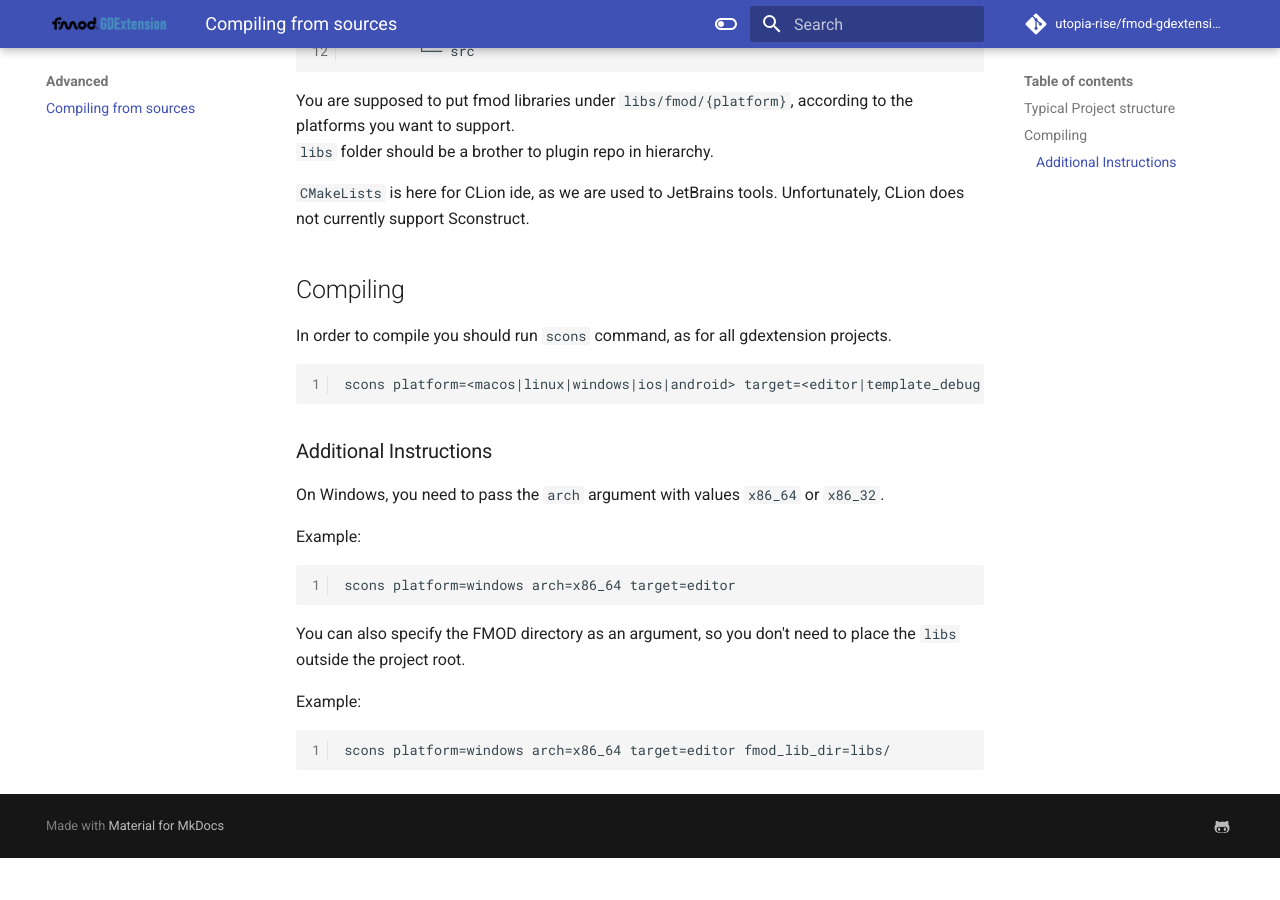
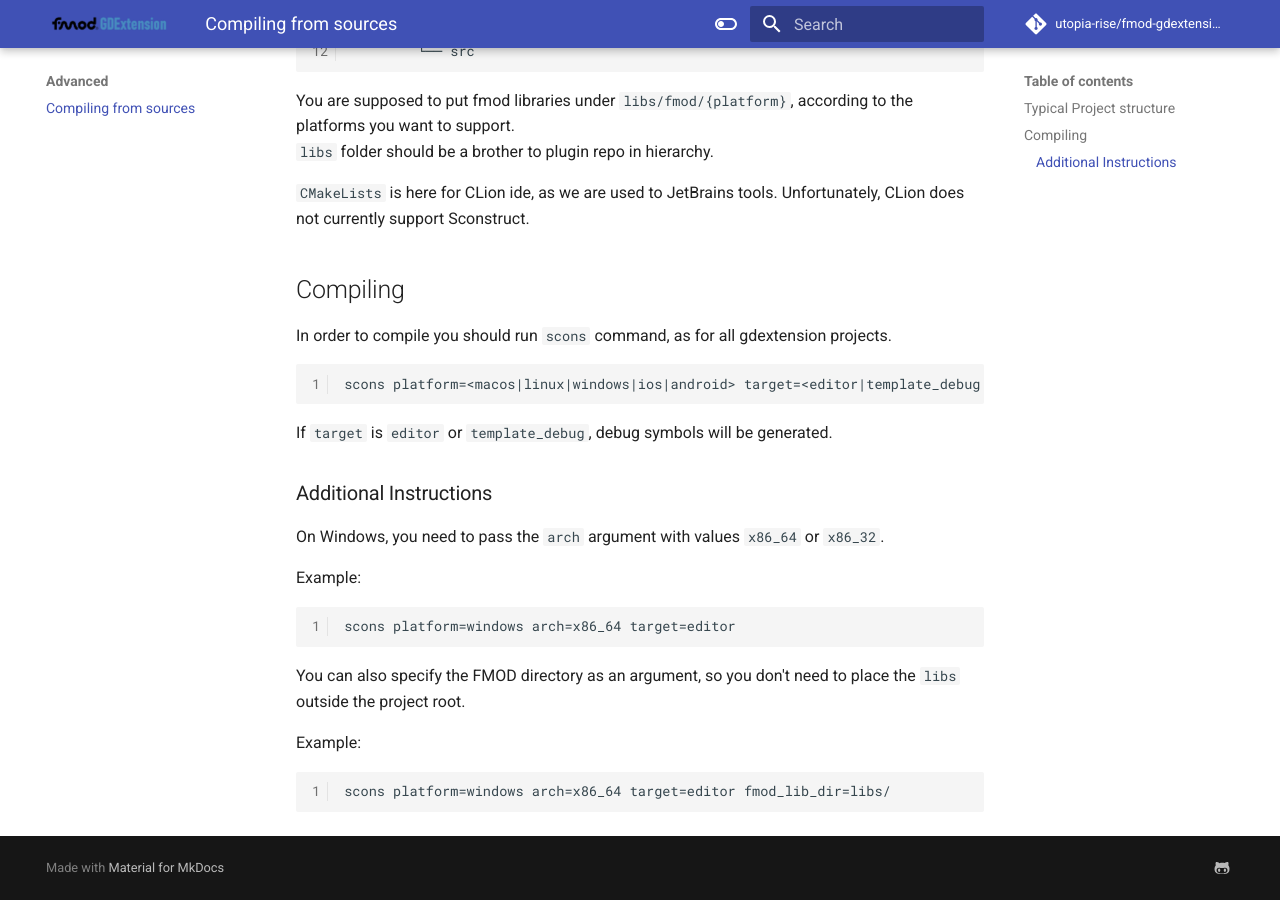
Before and after one commit to utopia-rise/fmod-gdextension, an MkDocs documentation site: the page built from docs/src/doc/advanced/1-compiling.md, in a window 1280 px wide and 900 px high, scrolled down 522 px. Built offline with MkDocs 1.6.1 and Material for MkDocs 9.7.7, drawn with Linux system fonts in a browser that asks for light colours; nearby versions of some CDN libraries; comment, search, counter and statistics services are not loaded; before the commit the page ends 1380 px from its top, so only the background shows below that.

Commit message:
updated compiling docs to remove debug_syhmbols flag, as it is not available. (#404)

````diff
--- a/docs/src/doc/advanced/1-compiling.md
+++ b/docs/src/doc/advanced/1-compiling.md
@@ -30,8 +30,10 @@
 In order to compile you should run `scons` command, as for all gdextension projects.
 
 ```
-scons platform=<macos|linux|windows|ios|android> target=<editor|template_debug|template_release> debug_symbols<yes|no> --jobs=<desired number of threads>
+scons platform=<macos|linux|windows|ios|android> target=<editor|template_debug|template_release> --jobs=<desired number of threads>
 ```
+
+If `target` is `editor` or `template_debug`, debug symbols will be generated.
 
 ### Additional Instructions
 
````
